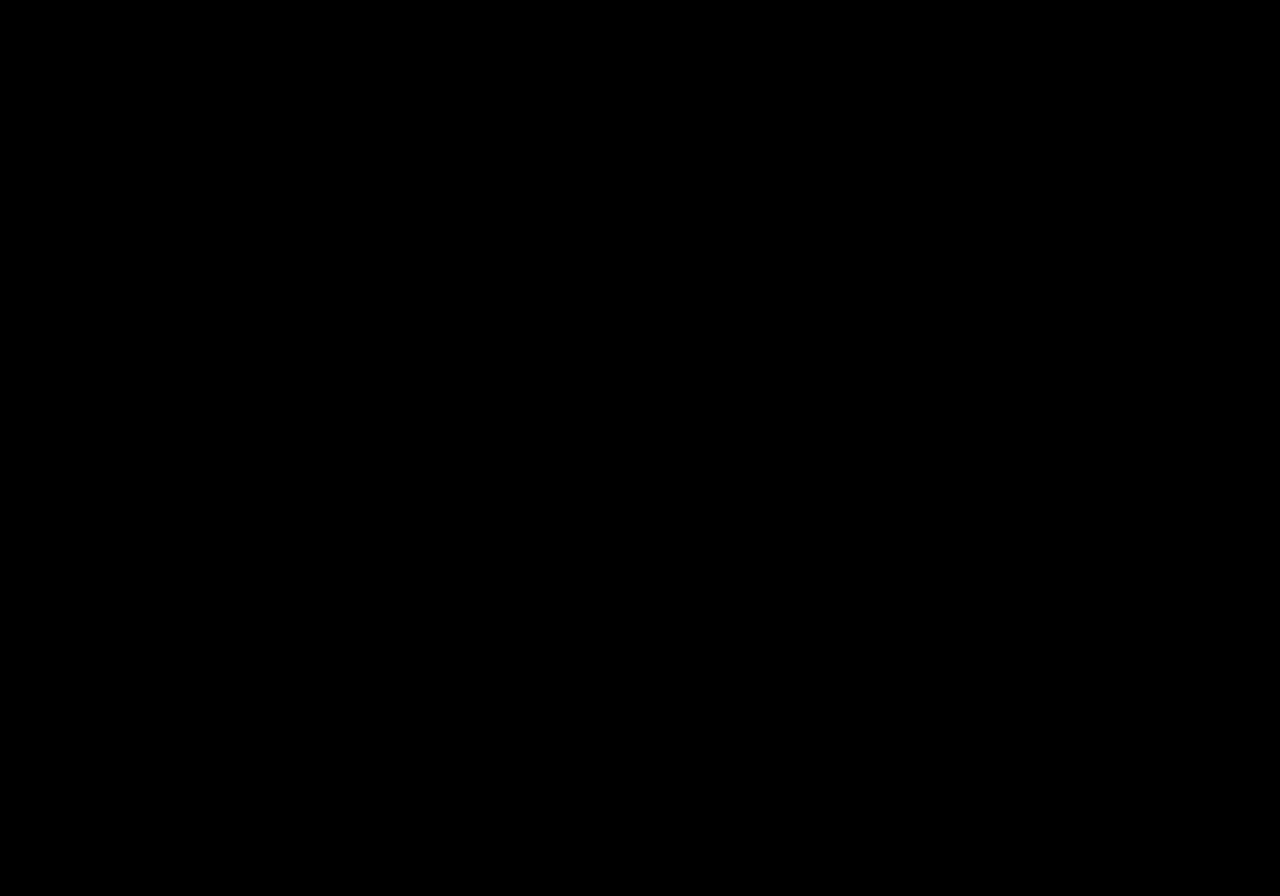
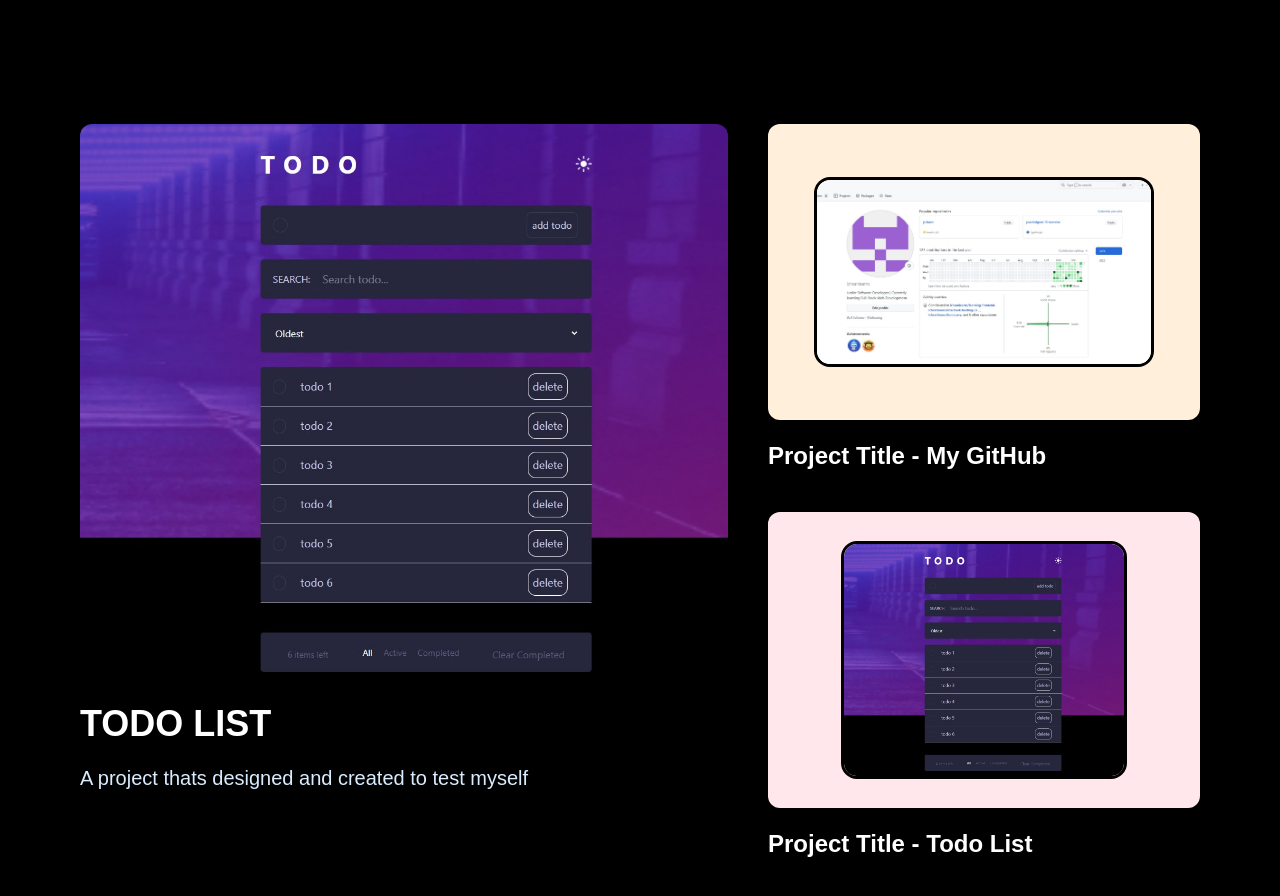
Before and after one commit to ichsanlearns/portfolio, a React (Vite) app: page / in a window 1280 px wide. Shown: the part 1080-1976 px from the top of the page. Before the commit the page ends 1044 px from the top, so only its background shows below. Built offline with nearby package versions, Linux system fonts and the light colour scheme; a web font is replaced by a local one.

Commit message:
feat: add project showcase

```diff
--- a/src/components/AnimatedCounter.tsx
+++ b/src/components/AnimatedCounter.tsx
@@ -1,6 +1,9 @@
 import { useEffect, useRef } from "react";
 import gsap from "gsap";
+import { ScrollTrigger } from "gsap/ScrollTrigger";
 import { counterItems } from "../constants";
+
+gsap.registerPlugin(ScrollTrigger);
 
 function AnimatedCounter() {
   const counterRefs = useRef<HTMLDivElement[]>([]);
@@ -21,6 +24,11 @@
           snap: { innerText: 1 },
           onUpdate() {
             el.innerText = `${Math.floor(Number(el.innerText))} ${suffix}`;
+          },
+          scrollTrigger: {
+            trigger: el,
+            start: "top 80%",
+            once: true,
           },
         }
       );
--- a/src/index.css
+++ b/src/index.css
@@ -193,4 +193,51 @@
       }
     }
   }
+  .app-showcase {
+    @apply w-full mt-20 px-5 md:px-20 py-10 md:py-20 flex items-center justify-center;
+
+    .showcaselayout {
+      @apply flex xl:flex-row flex-col gap-10 justify-between;
+    }
+
+    .first-project-wrapper {
+      @apply h-full flex flex-col justify-between xl:w-[60%];
+
+      .image-wrapper {
+        @apply xl:h-[70vh] md:h-[50vh] h-96 relative;
+
+        img {
+          @apply w-full h-full object-cover rounded-xl absolute inset-0;
+        }
+      }
+
+      .text-content {
+        @apply space-y-5 mt-5;
+
+        .badges {
+          @apply flex gap-2 mb-4;
+        }
+
+        h2 {
+          @apply text-2xl md:text-3xl lg:text-4xl font-bold;
+        }
+      }
+    }
+
+    .project-list-wrapper {
+      @apply flex md:flex-row flex-col xl:flex-col gap-10 xl:w-[40%];
+
+      .image-wrapper {
+        @apply xl:h-[37vh] md:h-52 lg:h-72 h-64 relative rounded-xl xl:px-5 2xl:px-12 py-0;
+      }
+
+      img {
+        @apply w-full h-full object-contain rounded-xl;
+      }
+
+      h2 {
+        @apply text-lg md:text-xl lg:text-2xl font-semibold mt-5;
+      }
+    }
+  }
 }
--- a/src/pages/Home.tsx
+++ b/src/pages/Home.tsx
@@ -1,9 +1,11 @@
 import Hero from "../sections/Hero";
+import ShowcaseSection from "../sections/ShowcaseSection";
 
 function Home() {
   return (
     <>
       <Hero />
+      <ShowcaseSection />
     </>
   );
 }
--- /dev/null
+++ b/src/sections/ShowcaseSection.tsx
@@ -0,0 +1,99 @@
+import { useRef } from "react";
+import { gsap } from "gsap";
+import { ScrollTrigger } from "gsap/ScrollTrigger";
+import { useGSAP } from "@gsap/react";
+
+gsap.registerPlugin(ScrollTrigger);
+
+function ShowcaseSection() {
+  const sectionRef = useRef(null);
+  const project1Ref = useRef(null);
+  const project2Ref = useRef(null);
+  const project3Ref = useRef(null);
+
+  useGSAP(() => {
+    const projects = [
+      project1Ref.current,
+      project2Ref.current,
+      project3Ref.current,
+    ];
+    projects.forEach((card, index) => {
+      gsap.fromTo(
+        card,
+        { y: 50, opacity: 0 },
+        {
+          y: 0,
+          opacity: 1,
+          duration: 1,
+          delay: 0.3 * (index + 1),
+          scrollTrigger: {
+            trigger: card,
+            start: "top bottom-=100",
+          },
+        }
+      );
+    });
+    gsap.fromTo(
+      sectionRef.current,
+      { opacity: 0 },
+      { opacity: 1, duration: 1.5 }
+    );
+  }, []);
+
+  return (
+    <section id="work" ref={sectionRef} className="app-showcase">
+      <div className="w-full">
+        <div className="showcaselayout">
+          {/* LEFT */}
+          <div className="first-project-wrapper" ref={project1Ref}>
+            <div className="image-wrapper">
+              <img src="/images/project1.jpg" alt="Project 1" />
+            </div>
+            <div className="text-content">
+              <h2>TODO LIST</h2>
+              <p className="text-white-50 md:text-xl">
+                A project thats designed and created to test myself
+              </p>
+            </div>
+          </div>
+
+          {/* RIGHT */}
+          <div className="project-list-wrapper overflow-hidden">
+            {/* <div className="project">
+              <div className="image-wrapper bg-[#ffefdb]">
+                <img src="/images/project2.jpg" alt="Project 2" />
+              </div>
+              <h2>Project Title - Todo List</h2>
+            </div> */}
+            <div className="project" ref={project2Ref}>
+              <div className="image-wrapper bg-[#ffefdb] flex items-center justify-center">
+                <div className="max-w-85 max-h-100 overflow-hidden border border-3 border-black rounded-2xl">
+                  <img
+                    className="object-fill w-90"
+                    src="/images/project2.jpg"
+                    alt="Project 2"
+                  />
+                </div>
+              </div>
+              <h2>Project Title - My GitHub</h2>
+            </div>
+            <div className="project" ref={project3Ref}>
+              <div className="image-wrapper bg-[#ffe7eb] flex items-center justify-center">
+                <div className="max-w-85 max-h-100 overflow-hidden border border-3 border-black rounded-2xl">
+                  <img
+                    className="object-fill w-70"
+                    src="/images/project1.jpg"
+                    alt="Project 3"
+                  />
+                </div>
+              </div>
+              <h2>Project Title - Todo List</h2>
+            </div>
+          </div>
+        </div>
+      </div>
+    </section>
+  );
+}
+
+export default ShowcaseSection;
```
Also changed, not shown: public/images/project1.jpg (added), public/images/project2.jpg (added).
